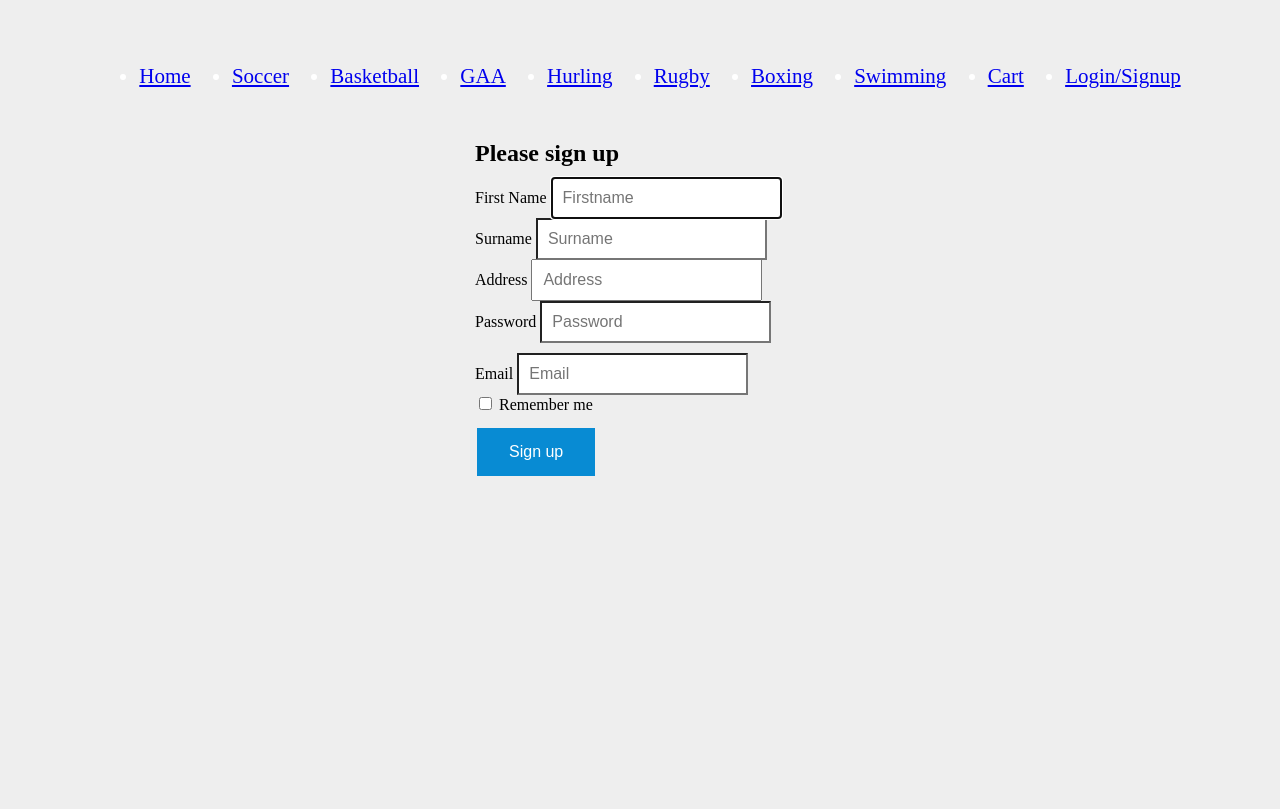
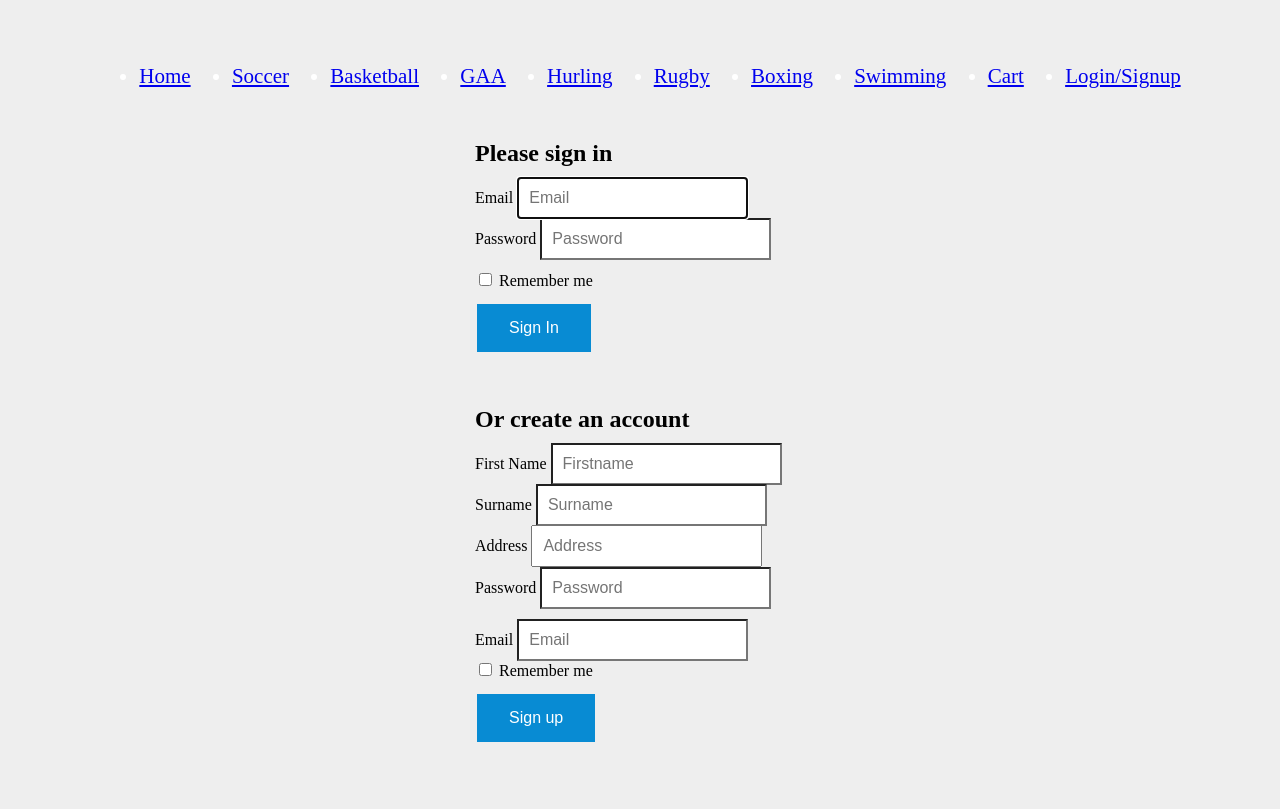
Before and after one commit to johnnylayson543/APJSports, a PHP site: page /signup.php in a window 1280 px wide. Before the commit the page ends 476 px from the top, so only its background shows below. Run offline with PHP 8.4, Linux system fonts and the light colour scheme.

Commit message:
Added sing in fields in signup.php

```diff
--- a/html/signup.php
+++ b/html/signup.php
@@ -5,9 +5,30 @@
 
 
 <body>
+
 <div class="container">
     <form action="" method="post" name="Login_Form" class="form-signup">
-        <h2 class="form-signup-heading">Please sign up</h2>
+        <h2 class="form-signup-heading">Please sign in</h2>
+
+        <label for="inputEmail" >Email</label>
+        <input name="Email" type="email" id="inputEmail" class="form-control" placeholder="Email" required autofocus><br>
+
+        <label for="inputPassword">Password</label>
+        <input name="Password" type="password" id="inputPassword" class="form-control" placeholder="Password" required autofocus><br>
+
+        <div class="checkbox">
+            <label>
+                <input type="checkbox" value="remember-me"> Remember me
+            </label>
+        </div>
+        <button name="Submit" value="Signup" class="button" type="submit">Sign In</button>
+
+    </form>
+</div>
+
+<div class="container">
+    <form action="" method="post" name="Login_Form" class="form-signup">
+        <h2 class="form-signup-heading">Or create an account</h2>
 
         <label for="inputUFirstname" >First Name</label>
         <input name="Firstname" type="firstname" id="inputUFirstname" class="form-control" placeholder="Firstname" required autofocus><br>
@@ -26,12 +47,6 @@
         <label for="inputEmail" >Email</label>
         <input name="Email" type="email" id="inputEmail" class="form-control" placeholder="Email" required autofocus><br>
 
-
-
-
-
-
-
         <div class="checkbox">
             <label>
                 <input type="checkbox" value="remember-me"> Remember me
```
Also changed, not shown: css/signup.css (line endings or trailing spaces).
